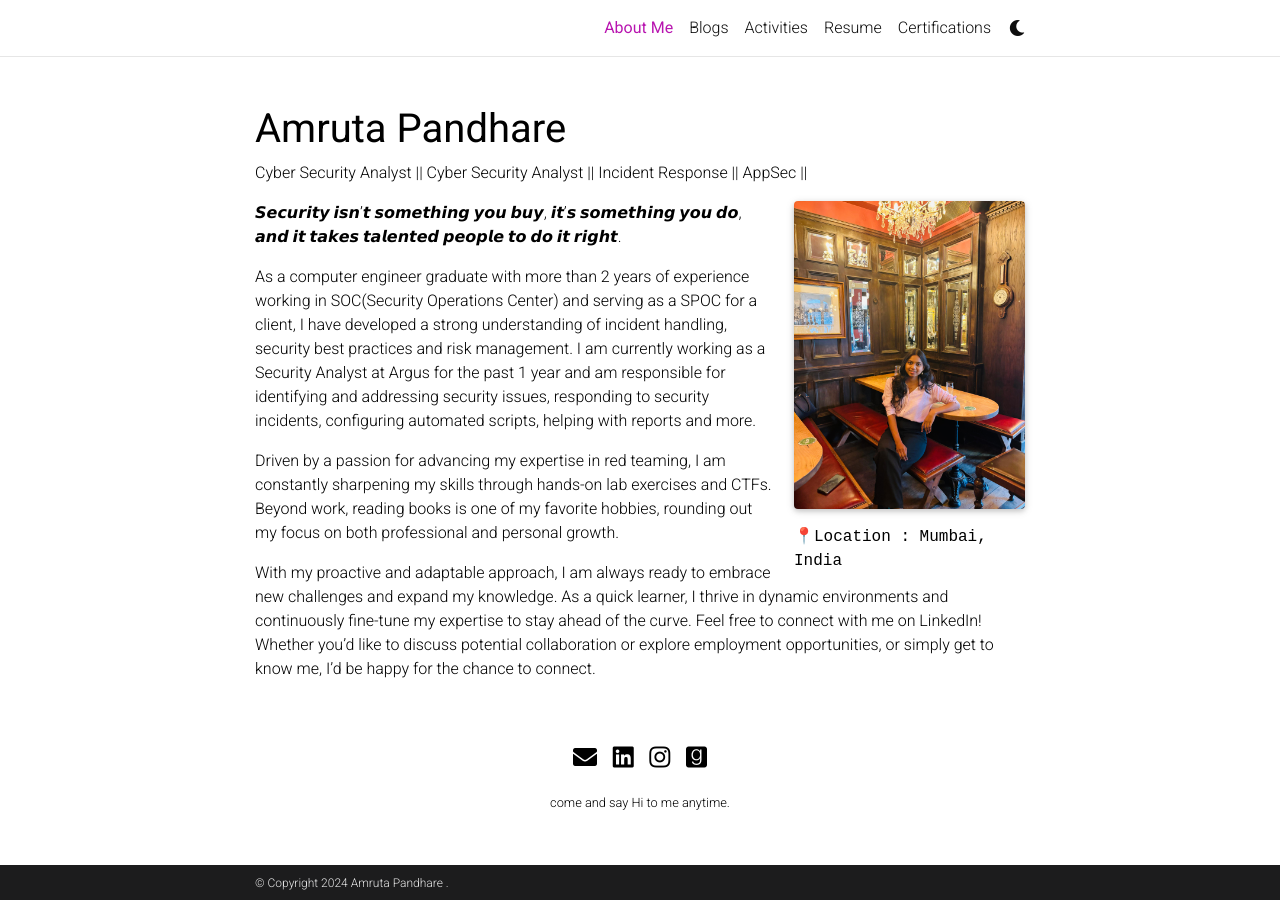
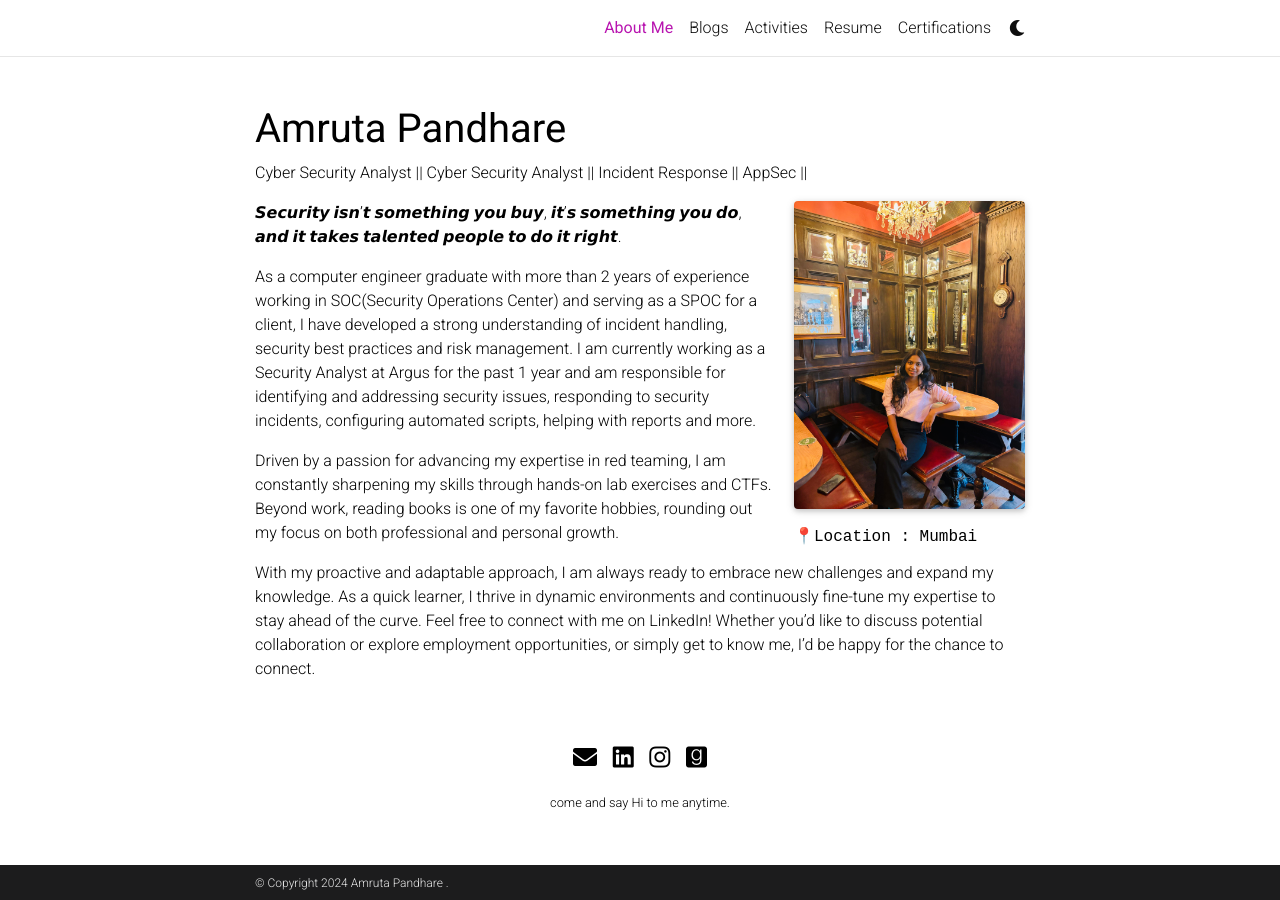
Before and after one commit to AmrutaPandhare/AmrutaPandhare.github.io, a Jekyll site: the page built from _pages/about.md, in a window 1280 px wide. Built offline with Jekyll 4.4.1, drawn with Linux system fonts in a browser that asks for light colours; full-size pictures stand in for the smaller copies a plugin makes; comment, search, counter and statistics services are not loaded; a style sheet for code colours, icons or effects is not loaded.

Commit message:
Update about.md

```diff
--- a/_pages/about.md
+++ b/_pages/about.md
@@ -9,7 +9,7 @@ profile:
   image: aboutmeamruta.jpg
   image_circular: false # crops the image to make it circular
   address: >
-    <p>📍Location : Mumbai, India </p>
+    <p>📍Location : Mumbai </p>
 
 # news: true  # includes a list of news items
 # selected_papers: true # includes a list of papers marked as "selected={true}"
```
